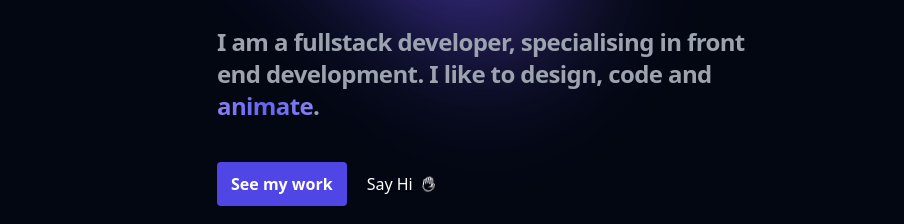
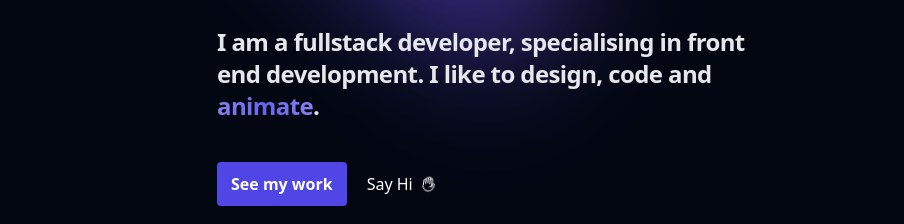
Before and after one commit to DaraghColl/daragh-coll-website, an Astro site: page / in a window 1280 px wide. Shown: the part 322-546 px from the top of the page, without its empty margins (135-1039 px from the left). Built offline with nearby package versions, Linux system fonts and the light colour scheme; Astro itself is replaced by a stand-in of ours.

Commit message:
feat: sub heading text color

```diff
--- a/src/features/home/components/landing/landing.astro
+++ b/src/features/home/components/landing/landing.astro
@@ -23,7 +23,7 @@ import Actions from './actions.astro';
 			<h2 class="mt-4 text-3xl font-bold tracking-tight text-white md:text-4xl">
 				Welcome to my website
 			</h2>
-			<h3 class="mt-8 max-w-xl text-2xl font-semibold tracking-tight text-gray-400">
+			<h3 class="mt-8 max-w-xl text-2xl font-semibold tracking-tight text-gray-200">
 				I am a fullstack developer, specialising in front end development. I like to design, code
 				and <span class="animated-text">animate</span>.
 			</h3>
```
